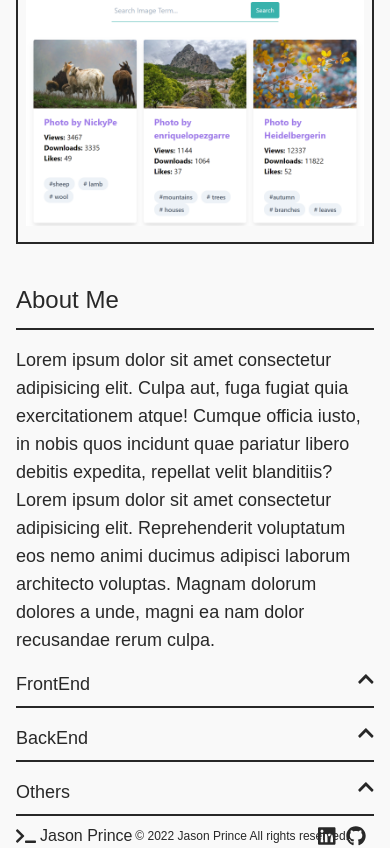
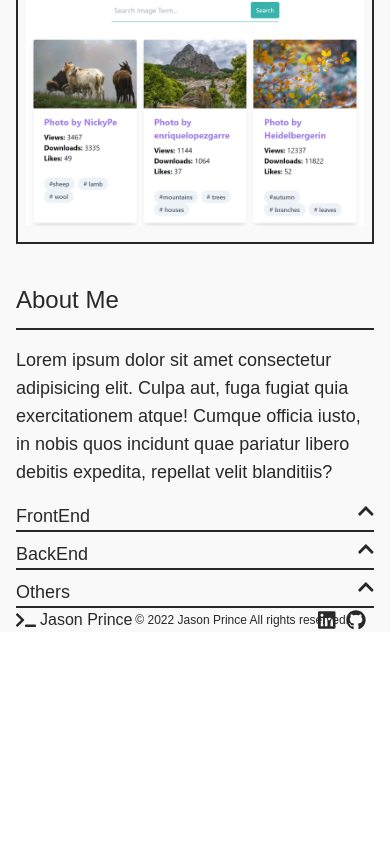
Before and after one commit to Jason-Prince/my-portfolio-v5, a Next.js app: page / in a window 390 px wide. Shown: the part 1488-2336 px from the top of the page. After the commit the page ends 2120 px from the top, so only its background shows below. Built offline with nearby package versions, Linux system fonts and the light colour scheme.

Commit message:
aboutme is responsive

```diff
--- a/pages/index.jsx
+++ b/pages/index.jsx
@@ -273,28 +273,26 @@ export default function Home() {
             About Me
           </h2>
 
-          <div className="col-start-1 col-span-full text-lg">
+          <div className="col-start-1 col-span-full md:col-span-6 text-lg">
             <p>
               Lorem ipsum dolor sit amet consectetur adipisicing elit. Culpa
               aut, fuga fugiat quia exercitationem atque! Cumque officia iusto,
               in nobis quos incidunt quae pariatur libero debitis expedita,
               repellat velit blanditiis?
             </p>
-            <p>
-              Lorem ipsum dolor sit amet consectetur adipisicing elit.
-              Reprehenderit voluptatum eos nemo animi ducimus adipisci laborum
-              architecto voluptas. Magnam dolorum dolores a unde, magni ea nam
-              dolor recusandae rerum culpa.
-            </p>
           </div>
-          <div className="col-start-1 col-span-full text-lg grid gap-2">
+          <div className="col-start-1 col-span-full md:col-start-7 md:col-span-7 text-lg grid gap-2">
+            <div className="flex flex-col">
+              <div className="flex flex-col">
                 <div
                   onClick={() => setIsFrontend(!isFrontend)}
                   className="flex justify-between cursor-pointer duration-1000"
                 >
                   <h4 className="whitespace-nowrap">FrontEnd</h4>
                   <FontAwesomeIcon
-                className={`${isFrontend ? "rotate-180" : ""} duration-1000`}
+                    className={`${
+                      isFrontend ? "rotate-180" : ""
+                    } duration-1000`}
                     icon={faChevronUp}
                   />
                 </div>
@@ -303,6 +301,7 @@ export default function Home() {
                     isDark ? "border-light" : "border-dark"
                   } border-b-2  w-full duration-1000`}
                 />
+              </div>
               <div
                 className={`${
                   isFrontend ? "max-h-[150px] p-4" : "max-h-0"
@@ -313,7 +312,10 @@ export default function Home() {
                   Material UI, Bootstrap, TailwindCSS
                 </p>
               </div>
+            </div>
 
+            <div className="flex flex-col">
+              <div className="flex flex-col">
                 <div
                   onClick={() => setIsBackend(!isBackend)}
                   className="flex justify-between cursor-pointer duration-1000"
@@ -329,6 +331,7 @@ export default function Home() {
                     isDark ? "border-light" : "border-dark"
                   } border-b-2  w-full duration-1000`}
                 />
+              </div>
               <div
                 className={`${
                   isBackend ? "max-h-[150px] p-4" : "max-h-0"
@@ -338,7 +341,10 @@ export default function Home() {
                   Python, Django, NodeJS, SQLite3, MySQL, MongoDB
                 </p>
               </div>
+            </div>
 
+            <div className="flex flex-col">
+              <div className="flex flex-col">
                 <div
                   onClick={() => setIsOther(!isOther)}
                   className="flex justify-between cursor-pointer duration-1000"
@@ -354,6 +360,7 @@ export default function Home() {
                     isDark ? "border-light" : "border-dark"
                   } border-b-2  w-full duration-1000`}
                 />
+              </div>
               <div
                 className={`${
                   isOther ? "max-h-[150px] p-4" : "max-h-0"
@@ -362,6 +369,7 @@ export default function Home() {
                 <p className="text-base">
                   VSCode, React, NextJS, Netlify, Heroku, Vercel, Git, GitHub
                 </p>
+              </div>
             </div>
           </div>
         </section>
```
Lines whose indentation alone changed are shown as unchanged.
